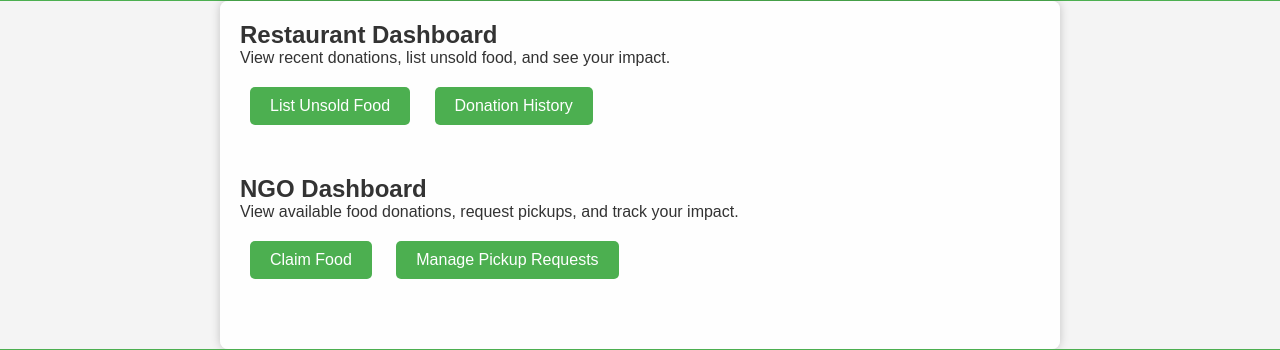
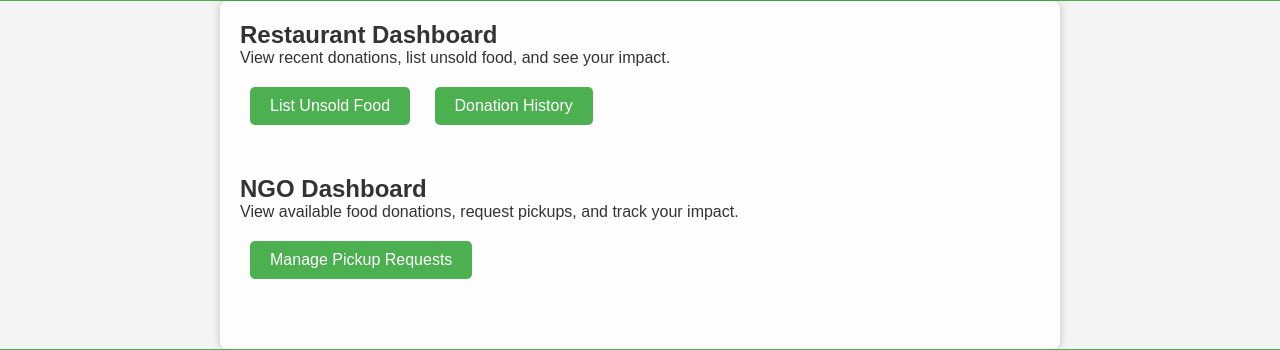
Before and after one commit to Rishini-Dharan/runbaby, a plain HTML site: page dashboard.html in a window 1280 px wide. Shown: the part 76-426 px from the top of the page. Drawn offline with Linux system fonts and the light colour scheme.

Commit message:
third commit

```diff
--- a/dashboard.html
+++ b/dashboard.html
@@ -22,7 +22,7 @@
         <section class="dashboard-section">
             <h2>NGO Dashboard</h2>
             <p>View available food donations, request pickups, and track your impact.</p>
-            <button onclick="claimFood()">Claim Food</button>
+
             <button onclick="managePickup()">Manage Pickup Requests</button>
         </section>
     </main>
```
